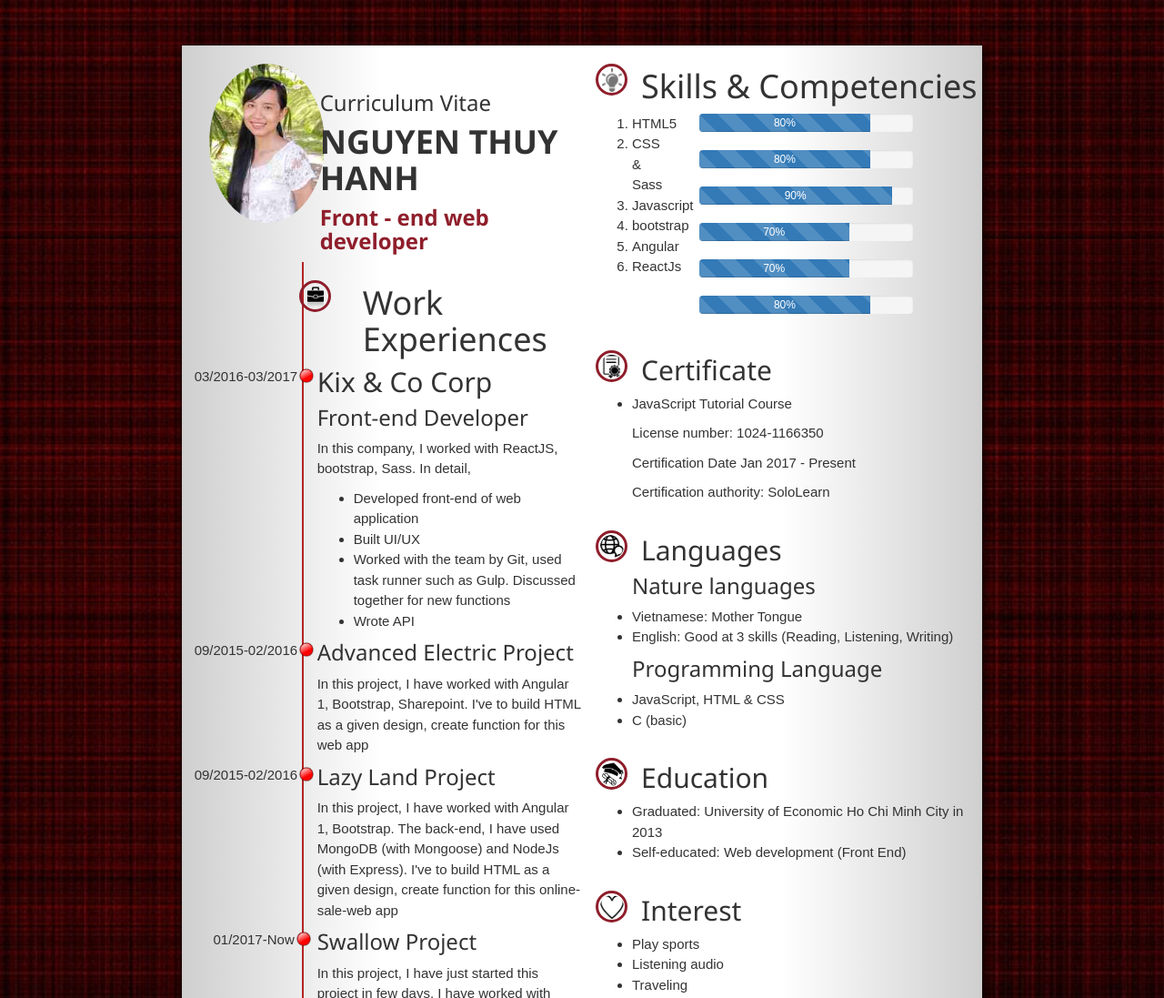
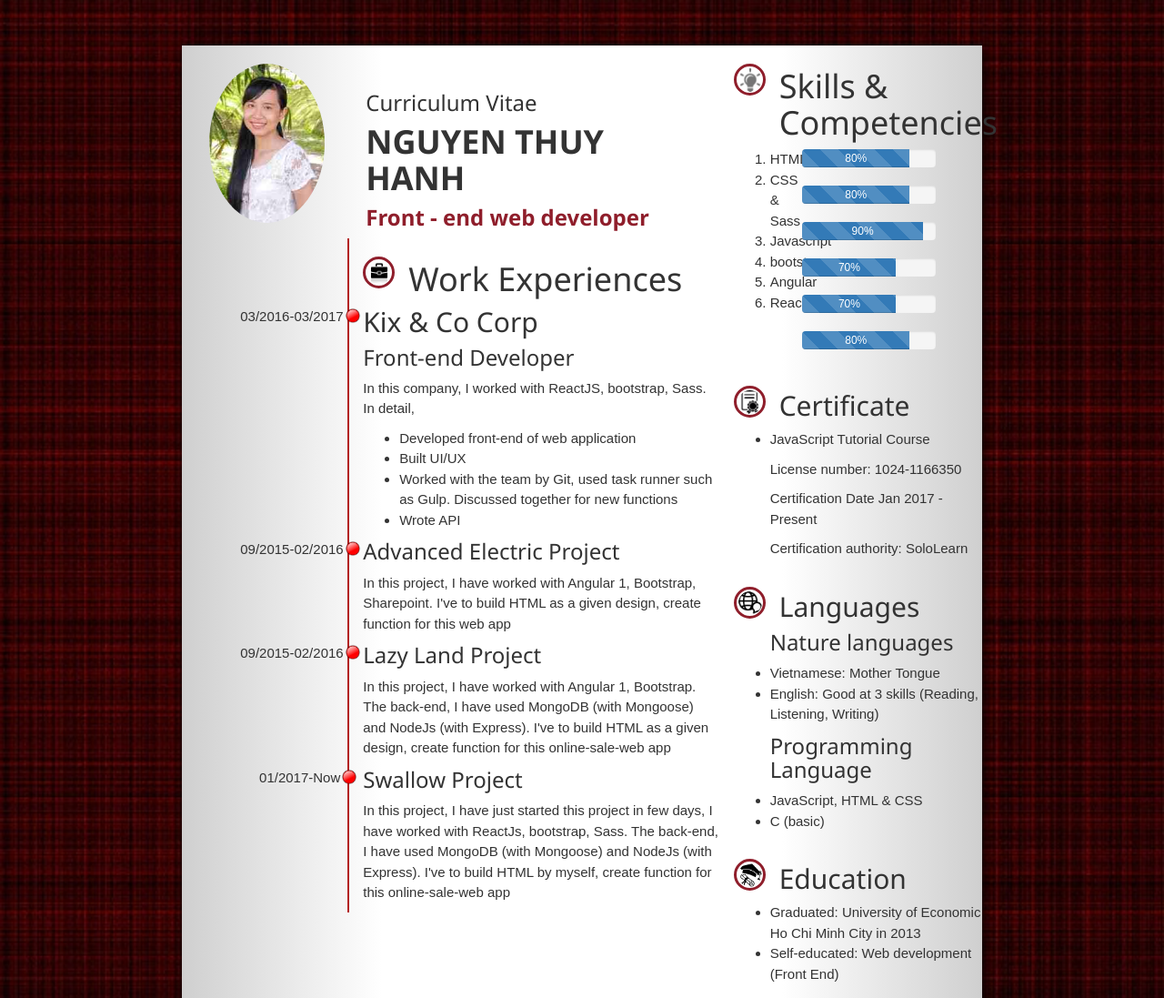
Before and after one commit to nguyenthuyhanh0805/CV, a website: page public/cv.html in a window 1280 px wide. Shown: the top 1097 px of the page at 91% size. Drawn offline with nearby package versions, Linux system fonts and the light colour scheme.

Commit message:
change grid

```diff
--- a/public/cv.html
+++ b/public/cv.html
@@ -18,7 +18,7 @@
     <body>
         <div class="form">
             <div class="row">
-                <div class="left-side col-xs-6 col-sm-6 col-md-6 col-lg-6">
+                <div class="left-side col-xs-8 col-sm-8 col-md-8 col-lg-8">
                     <div class="row">
                         <div class="col-xs-4 col-sm-4 col-md-4 col-lg-4">
                             <div>
@@ -68,7 +68,7 @@
                         </div>
                     </div>
                 </div>
-                <div class="right-side col-xs-6 col-sm-6 col-md-6 col-lg-6">
+                <div class="right-side col-xs-4 col-sm-4 col-md-4 col-lg-4">
                     <div class="margin-left-box">
                              <span><img class="work-experience-icon" src="./img/skill-icon.png"/></span><h1 class="title1">Skills & Competencies</h1>
                         </div>
--- a/public/style.css
+++ b/public/style.css
@@ -70,7 +70,7 @@ body{
     border-radius: 100%;
     margin-top: 20px;
     padding: 2px 1px 1px 2px;
-    margin-left:-20px;
+
 }
 .title{
     margin-top:50px;
@@ -106,3 +106,6 @@ body{
     float: left;
     margin-left: -135px;
 }
+.work-experience{
+    float:left
+}
```
